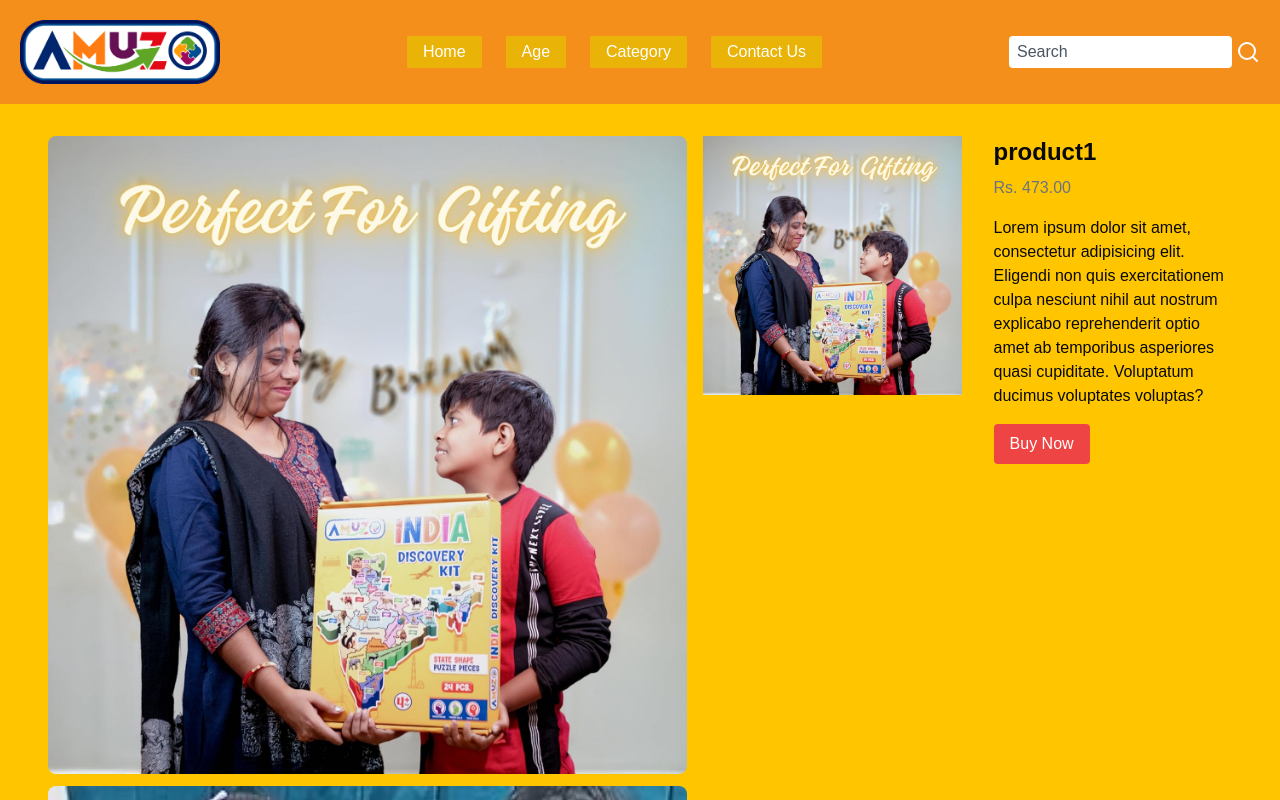
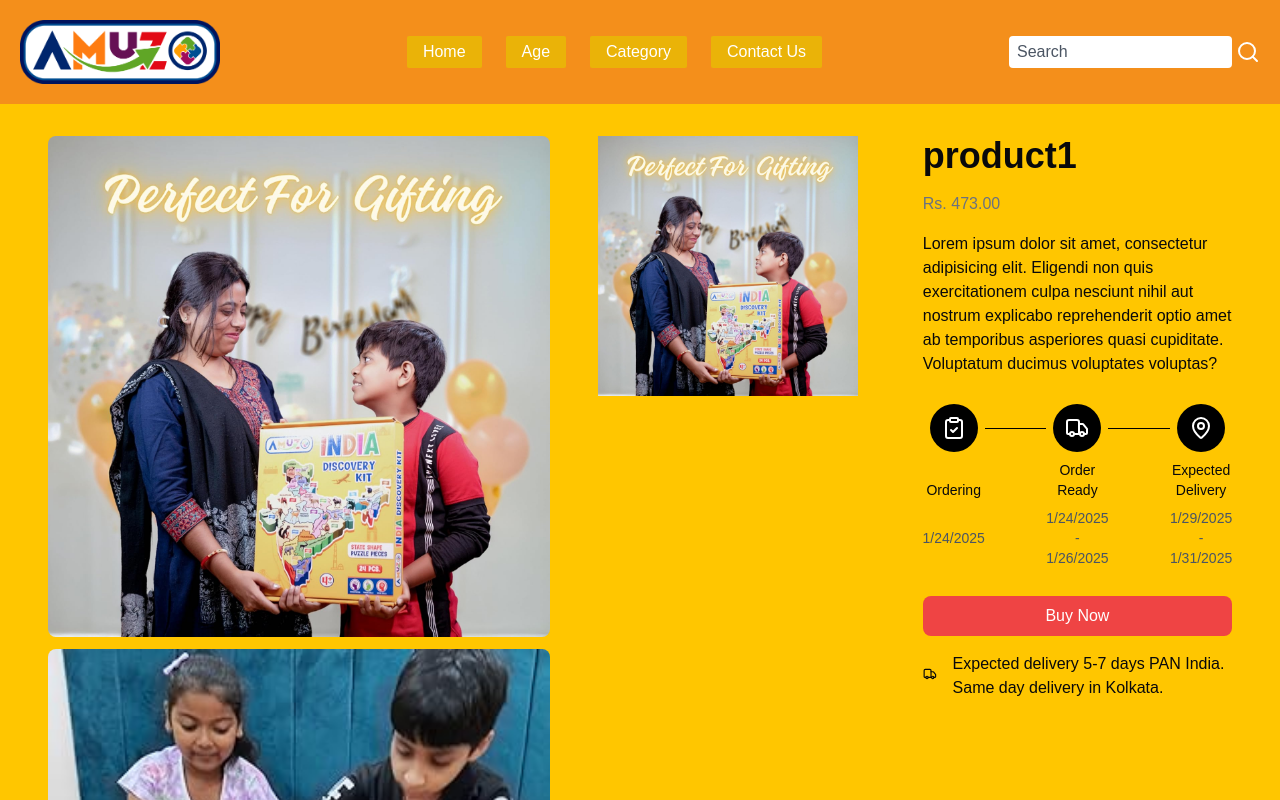
Before and after one commit to Arnob-B/Amuzo-frontend, a Next.js app: page /product/product1 in a window 1280 px wide. Shown: the top 800 px of the page. Built offline with nearby package versions, Linux system fonts and the light colour scheme; a web font is replaced by a local one.

Commit message:
product details page design

```diff
--- a/src/app/product/[slug]/page.tsx
+++ b/src/app/product/[slug]/page.tsx
@@ -3,6 +3,7 @@
 import Image from 'next/image';
 import productList from "./productList"
 import { useParams } from 'next/navigation';
+import { ClipboardCheck, Truck, MapPin } from 'lucide-react';
 
 interface ProductData {
   name: string;
@@ -19,28 +20,58 @@
 }) => {
 
   const [currentImage, setCurrentImage] = useState<string>(photos[0]);
+  const orderingDate = new Date();
+  const orderReadyDate = new Date();
+  orderReadyDate.setDate(orderingDate.getDate() + 2);
+  const expectedDateStart = new Date();
+  expectedDateStart.setDate(orderingDate.getDate() + 5);
+  const expectedDateEnd = new Date();
+  expectedDateEnd.setDate(orderingDate.getDate() + 7);
 
   return (
     <div className="font-shortStack bg-[#FFC600] flex flex-col md:flex-row gap-y-8 justify-center items-start p-8">
       <div className='flex flex-row md:flex-col gap-3 px-4'>
-        {photos.map((photoSrc, ind) => <Image key={ind} src={photoSrc} alt='Product Image' height={150} width={150} className='rounded-lg w-1/3 sm:w-auto' onClick={() => setCurrentImage(photos[ind])} />)}
+        {photos.map((photoSrc, ind) => <Image key={ind} src={photoSrc} alt='Product Image' height={150} width={150} className='rounded-lg w-1/3 sm:w-full aspect-square' onClick={() => setCurrentImage(photos[ind])} />)}
       </div>
-      <div className="md:w-1/2 flex justify-center items-center">
+      <div className="md:w-4/5 flex justify-center items-center">
         <Image
           src={currentImage}
           alt={name}
           width={400}
           height={400}
-          className="object-contain"
+          className="object-contain w-4/5 h-auto aspect-square"
         />
       </div>
-      <div className="md:w-1/2 px-4 md:pl-8">
-        <h1 className="text-2xl font-bold mb-2">{name}</h1>
-        <p className="text-gray-500 mb-4">Rs. {price}</p>
-        <p className="mb-4">{description}</p>
-        <button className="bg-red-500 hover:bg-red-600 text-white py-2 px-4 rounded">
+      <div className="md:w-4/5 px-4 md:pl-8 flex flex-col gap-y-4">
+        <h1 className="text-3xl sm:text-4xl font-bold">{name}</h1>
+        <p className="text-gray-500">Rs. {price}</p>
+        <p>{description}</p>
+        <div className='grid grid-cols-5 w-full my-3'>
+          <div className='grid grid-cols-1 justify-items-center gap-y-2'>
+            <div className='bg-black text-white h-12 w-12 aspect-square rounded-full grid place-items-center'><ClipboardCheck height={24} /></div>
+            <p className='text-center text-sm'>Ordering</p>
+            <p className='text-center text-sm text-gray-600'>{orderingDate.toLocaleDateString()}</p>
+          </div>
+          <div className='h-[1px] mt-6 w-full bg-black'></div>
+          <div className='grid grid-cols-1 justify-items-center gap-y-2'>
+            <div className='bg-black text-white h-12 w-12 aspect-square rounded-full grid place-items-center'><Truck height={24} /></div>
+            <p className='text-center text-sm'>Order Ready</p>
+            <p className='text-center text-sm text-gray-600'>{orderingDate.toLocaleDateString()} - {orderReadyDate.toLocaleDateString()}</p>
+          </div>
+          <div className='h-[1px] mt-6 w-full bg-black'></div>
+          <div className='grid grid-cols-1 justify-items-center gap-y-2'>
+            <div className='bg-black text-white h-12 w-12 aspect-square rounded-full grid place-items-center'><MapPin height={24} /></div>
+            <p className='text-center text-sm'>Expected Delivery</p>
+            <p className='text-center text-sm text-gray-600'>{expectedDateStart.toLocaleDateString()} - {expectedDateEnd.toLocaleDateString()}</p>
+          </div>
+        </div>
+        <button className="bg-red-500 hover:bg-red-600 text-white py-2 px-4 rounded-lg w-full">
           Buy Now
         </button>
+        <div className='flex gap-x-4'>
+          <Truck height={44} />
+          <p>Expected delivery 5-7 days PAN India. Same day delivery in Kolkata.</p>
+        </div>
       </div>
     </div>
   );
--- a/src/components/Footer.tsx
+++ b/src/components/Footer.tsx
@@ -21,14 +21,14 @@
         <div className='flex flex-col gap-y-3'>
           <div className='flex flex-col gap-y-3'>
             <h2 className='font-semibold text-lg text-center'>Contact Us</h2>
-            <div className='flex gap-x-4'>
+            <div className='flex gap-x-4 text-center'>
               <MapPin size={36} />
               <p>OHM INDUSTRIAL COMPLEX, Dhulagori
                 Howrah, West Bengal, 711302</p>
             </div>
-            <div className='flex gap-x-4'>
+            <div className='flex gap-x-4 w-full'>
               <Mail />
-              <Link href={"mailto:connect@amuzo.in"} className='hover:underline hover:underline-offset-1'>connect@amuzo.in</Link>
+              <Link href={"mailto:connect@amuzo.in"} className='hover:underline hover:underline-offset-1 text-center w-4/5'>connect@amuzo.in</Link>
             </div>
             <div className='flex justify-center gap-x-8'>
               <Link href={"https://www.instagram.com/amuzo.in/"}>
```
